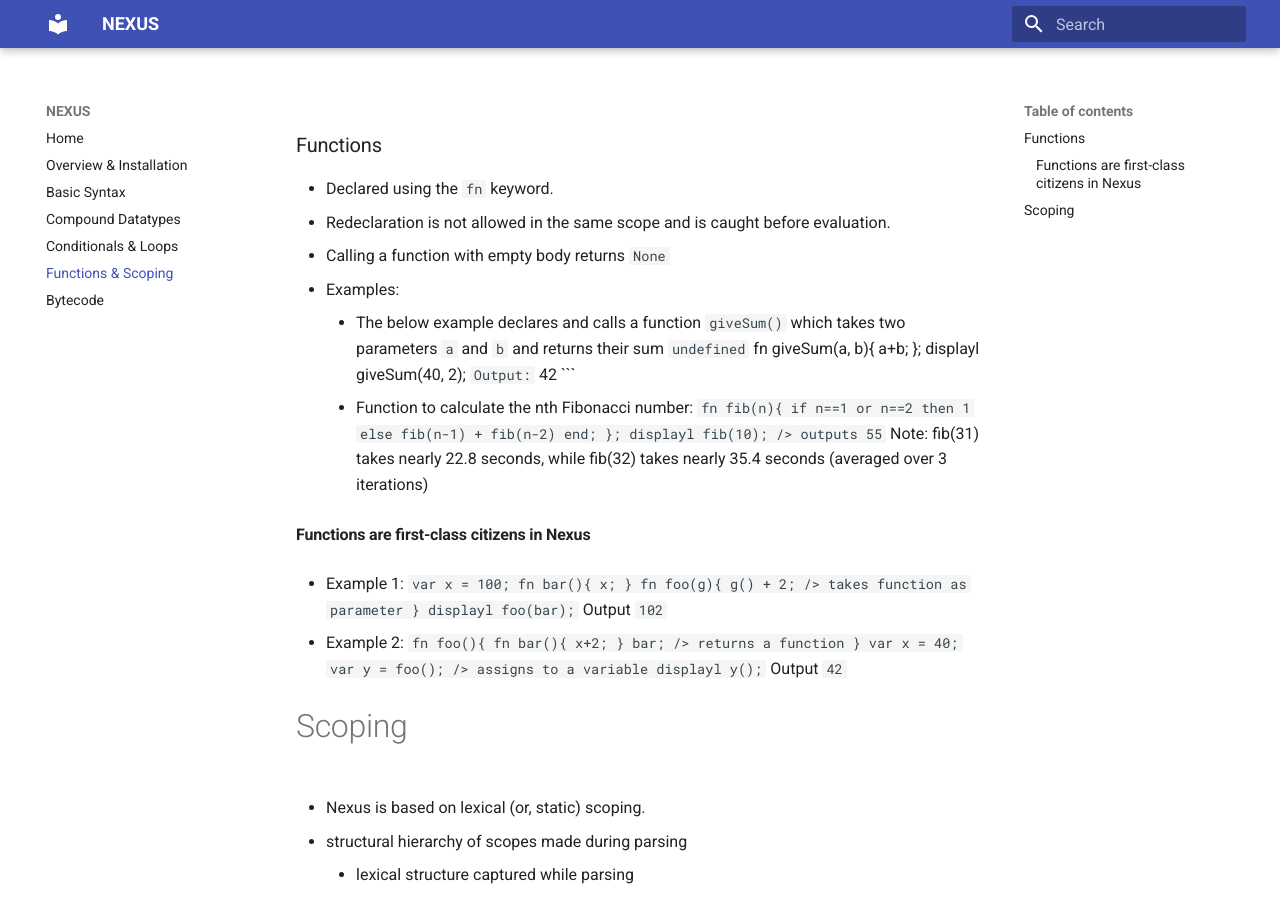
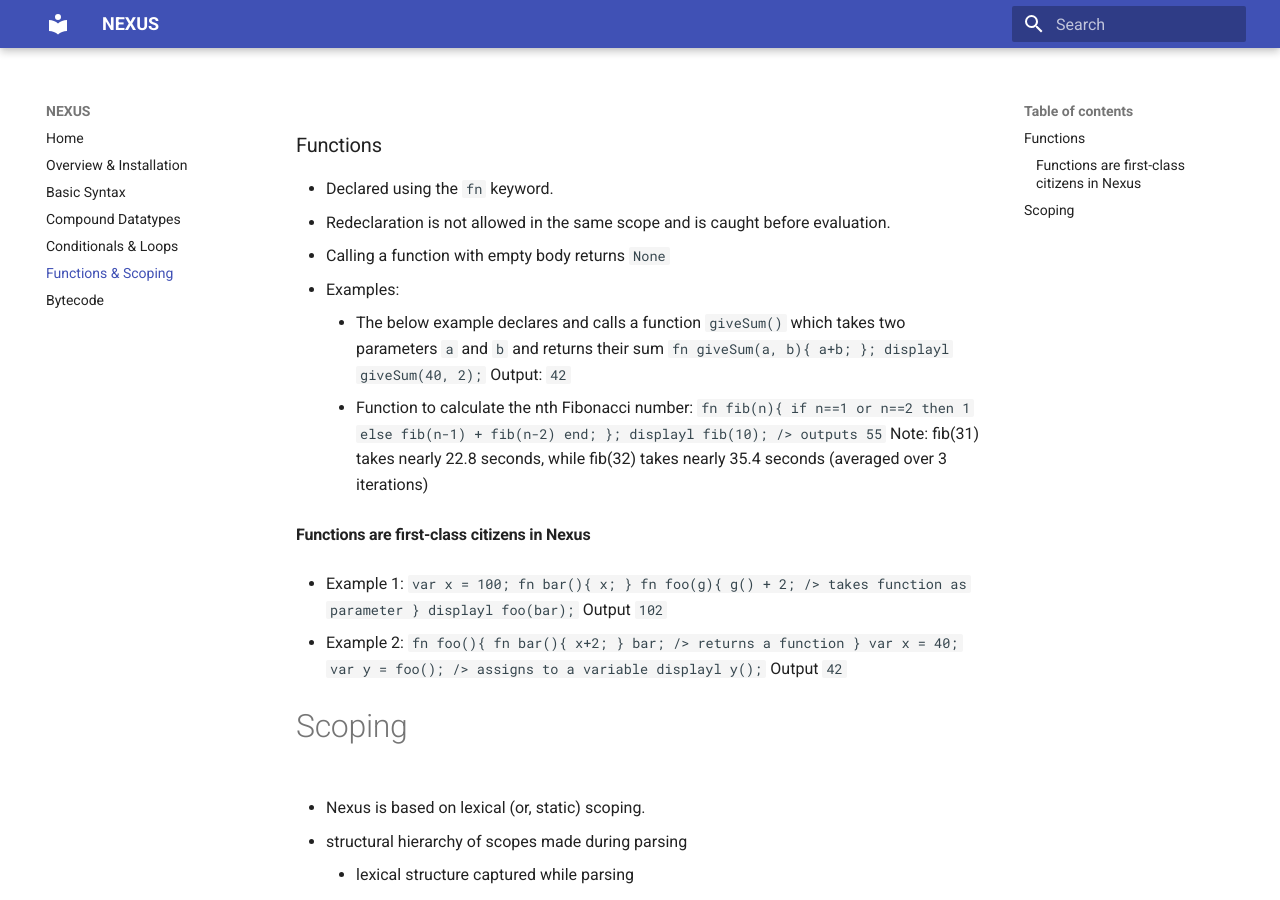
Before and after one commit to lucifer-reborn473/NEXUS, an MkDocs documentation site: the page built from docs/Functions & Scoping.md, in a window 1280 px wide and 900 px high. Built offline with MkDocs 1.6.1 and Material for MkDocs 9.7.7, drawn with Linux system fonts in a browser that asks for light colours.

Commit message:
Update Functions & Scoping.md

````diff
--- a/docs/Functions & Scoping.md
+++ b/docs/Functions & Scoping.md
@@ -4,7 +4,7 @@
 - Calling a function with empty body returns `None`
 - Examples:
     - The below example declares and calls a function `giveSum()` which takes two parameters `a` and `b` and returns their sum
-        ```undefined```
+        ```
         fn giveSum(a, b){
             a+b;
         };
````
